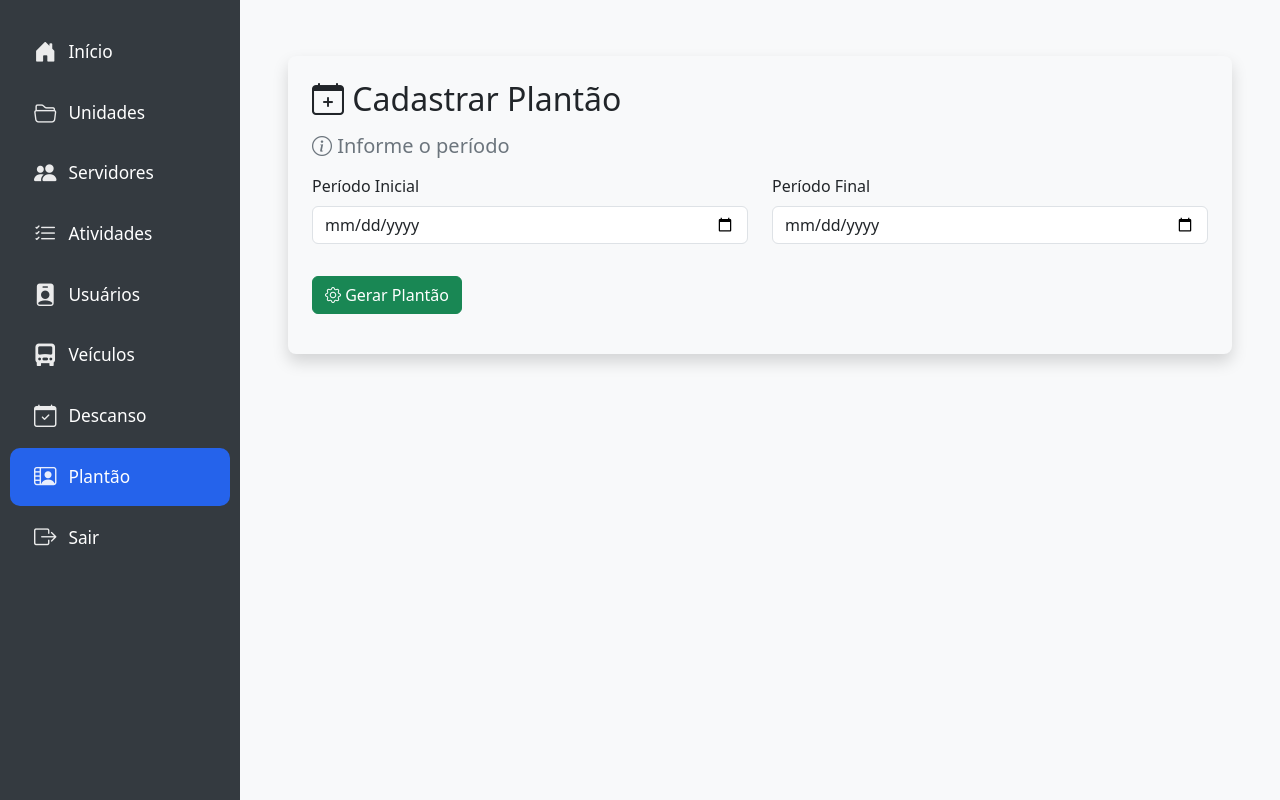
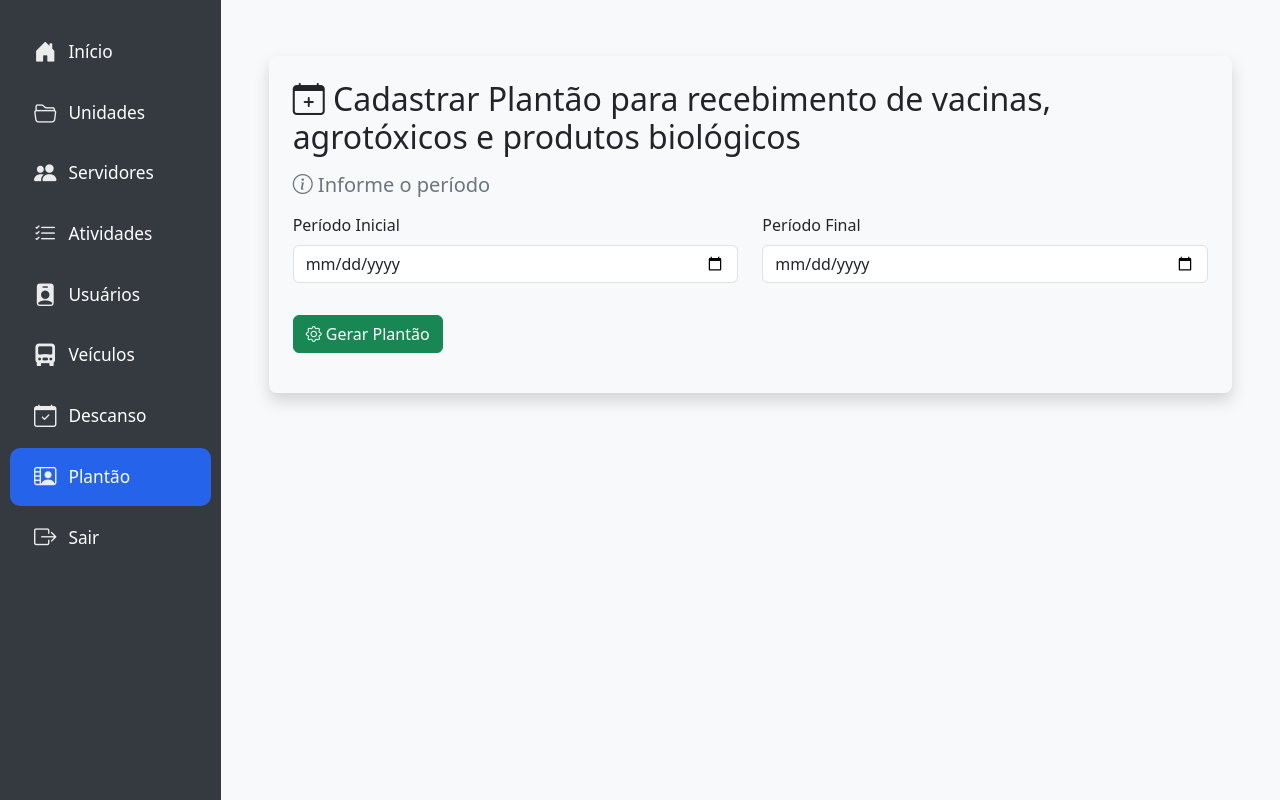
Before and after one commit to MarceloAnsilago/Programacao_de_atividades_ideron, a Django app: page /plantao/ in a window 1280 px wide. Shown: the part 71-871 px from the top of the page. Run offline with Django 5.2, Linux system fonts and the light colour scheme; the visitor is signed in with stand-in values (Sample User, id 1); data that the repository does not hold is empty; some libraries are stand-ins or nearby versions.

Commit message:
Ajustando os titulos da pagina de plantão

```diff
--- a/plantao/templates/plantao/pagina_plantao.html
+++ b/plantao/templates/plantao/pagina_plantao.html
@@ -7,7 +7,7 @@
 <div class="container mt-4 px-4" style="max-width: 1100px;">
     <div class="p-4 mb-4 bg-light rounded-3 shadow">
         <h2 class="mb-3">
-            <i class="bi bi-calendar-plus"></i> Cadastrar Plantão
+            <i class="bi bi-calendar-plus"></i> Cadastrar Plantão para recebimento de vacinas, agrotóxicos e produtos biológicos
         </h2>
         <div class="mb-3">
             <h5 class="mb-3 text-secondary">
@@ -72,7 +72,7 @@
                 {% if periodo_inicial and periodo_final and servidores_options %}
                 <div class="row mb-3">
                     <div class="col-12">
-                        {% include "partials/multiselect.html" with name="servidores_selecionados" label="Selecione os ervidores para compor o Plantão" required=True options=servidores_options help_text="Selecione um ou mais servidores disponíveis para compor o plantão." %}
+                        {% include "partials/multiselect.html" with name="servidores_selecionados" label="Selecione os servidores para compor o Plantão" required=True options=servidores_options help_text="Selecione um ou mais servidores disponíveis para compor o plantão." %}
                     </div>
                 </div>
                 {% endif %}
```
